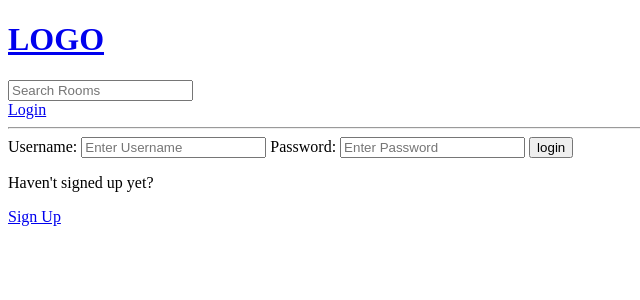
After one commit to perriDplatypus/studybud, a Django app: page /login/ in a window 1280 px wide. The commit adds this page. Shown: the top 300 px of the page, without its empty margins (0-640 px from the left). Run offline with Django 4.2, Linux system fonts and the light colour scheme.

Commit message:
added registration and login

```diff
--- a/base/templates/base/home.html
+++ b/base/templates/base/home.html
@@ -28,15 +28,15 @@
         <div>
             {% for room in rooms %}
             <div>
-                <h5>
+                {% if request.user == room.host %}
                 <a href="{% url 'update-room' room.id %}">Edit</a>
                 <a href="{% url 'delete-room' room.id %}">Delete</a>
+                {% endif %}
                 <span>@{{room.host.username}}</span>
                 {{room.id}} --
                 <a href="{% url 'room' room.id %}">{{room.name}}</a>
                 <hr />
                 <small>{{room.topic.name}}</small>
-                </h5>
             </div>
             {% endfor %}
         </div>
--- /dev/null
+++ b/base/templates/base/login_register.html
@@ -0,0 +1,30 @@
+{% extends 'main.html' %} {% block content %}
+{% if page == 'login' %}
+<div>
+    <form method="POST" action="">
+        {% csrf_token %}
+        <label>Username:</label>
+        <input type="text" name="username" placeholder="Enter Username" />
+        <label>Password:</label>
+        <input type="password" name="password" placeholder="Enter Password" />
+        <input type="submit" value="login" />
+    </form>
+
+    <p>Haven't signed up yet?</p>
+    <a href="{% url 'register' %}">Sign Up</a>
+</div>
+
+{% else %}
+
+<div>
+    <form method="POST" action="">
+        {% csrf_token %}
+		{{ form.as_p }}
+        <input type="submit" value="register" />
+    </form>
+
+    <p>Already a user?</p>
+    <a href="{% url 'login' %}">Sign In</a>
+</div>
+{% endif %}
+{% endblock content %}
--- a/base/urls.py
+++ b/base/urls.py
@@ -3,6 +3,9 @@ from . import views
 
 
 urlpatterns = [
+    path('login/', views.loginPage, name="login"),
+    path('logout/', views.logoutUser, name="logout"),
+    path('register/', views.registerPage, name="register"),
     path('', views.home, name="home"),
     path('room/<str:pk>', views.room, name="room"),
     path('create-room/', views.createRoom, name="create-room"),
--- a/base/views.py
+++ b/base/views.py
@@ -1,7 +1,61 @@
 from django.shortcuts import render, redirect
 from django.db.models import Q
+from django.http import HttpResponse
+from django.contrib import messages
+from django.contrib.auth import authenticate, login, logout
+from django.contrib.auth.forms import UserCreationForm
+from django.contrib.auth.models import User
+from django.contrib.auth.decorators import login_required
 from .models import Room, Topic
 from .froms import RoomForm
+
+
+def loginPage(request):
+    page = 'login'
+    if request.user.is_authenticated:
+        return redirect('home')
+
+    if request.method == 'POST':
+        username = request.POST.get('username').lower()
+        password = request.POST.get('password')
+
+        try:
+            user = User.objects.get(username=username)
+        except:
+            messages.error(request, 'User does not exist')
+
+        user = authenticate(request, username=username, password=password)
+        if user is not None:
+            login(request, user)
+            return redirect('home')
+        else:
+            messages.error(request, 'Username and password do not match')
+
+    context = {'page': page}
+    return render(request, 'base/login_register.html', context)
+
+
+def logoutUser(request):
+    logout(request)
+    return redirect('home')
+
+
+def registerPage(request):
+    form = UserCreationForm()
+
+    if request.method == 'POST':
+        form = UserCreationForm(request.POST)
+        if form.is_valid():
+            user = form.save(commit=False)
+            user.username = user.username.lower()
+            user.save()
+            login(request,user)
+            return redirect('home')
+        else:
+            messages.error(request, 'An error occured during registration')
+
+    context = {'form': form}
+    return render(request, 'base/login_register.html', context)
 
 
 def home(request):
@@ -19,6 +73,7 @@ def room(request, pk):
     return render(request, 'base/room.html', context)
 
 
+@login_required(login_url='login')
 def createRoom(request):
     form = RoomForm()
 
@@ -32,9 +87,13 @@ def createRoom(request):
     return render(request, 'base/room_form.html', context)
 
 
+@login_required(login_url='login')
 def updateRoom(request, pk):
     room = Room.objects.get(id=pk)
     form = RoomForm(instance=room)
+
+    if request.user != room.host:
+        return HttpResponse('You are not allowed here')
 
     if request.method == 'POST':
         form = RoomForm(request.POST, instance=room)
@@ -48,6 +107,10 @@ def updateRoom(request, pk):
 
 def deleteRoom(request, pk):
     room = Room.objects.get(id=pk)
+
+    if request.user != room.host:
+        return HttpResponse('You are not allowed here')
+
     if request.method == 'POST':
         room.delete()
         return redirect('home')
--- a/templates/main.html
+++ b/templates/main.html
@@ -1,14 +1,17 @@
 <!DOCTYPE html>
 <html lang="en">
-<head>
-	<meta charset="UTF-8">
-	<meta name="viewport" content="width=device-width, initial-scale=1.0">
-	<title>StudyBud</title>
-</head>
-<body>
-	{% include 'navbar.html' %}
-	{% block content %}
-
-	{% endblock %}
-</body>
+    <head>
+        <meta charset="UTF-8" />
+        <meta name="viewport" content="width=device-width, initial-scale=1.0" />
+        <title>StudyBud</title>
+    </head>
+    <body>
+        {% include 'navbar.html' %} {% if messages %}
+        <ul class="messages">
+            {% for message in messages %}
+            <li>{{message}}</li>
+            {% endfor %}
+        </ul>
+        {% endif %} {% block content %} {% endblock %}
+    </body>
 </html>
--- a/templates/navbar.html
+++ b/templates/navbar.html
@@ -5,3 +5,12 @@
 <form method="GET" action="{%  url 'home' %}">
     <input type="text" name="q" placeholder="Search Rooms" />
 </form>
+
+{% if request.user.is_authenticated %}
+<p>Hello {{request.user}}</p>
+<a href="{% url 'logout' %}">Logout</a>
+{% else %}
+<a href="{% url 'login' %}">Login</a>
+{% endif %}
+
+<hr />
```
Also changed, not shown: db.sqlite3. Lines whose indentation alone changed are shown as unchanged.
